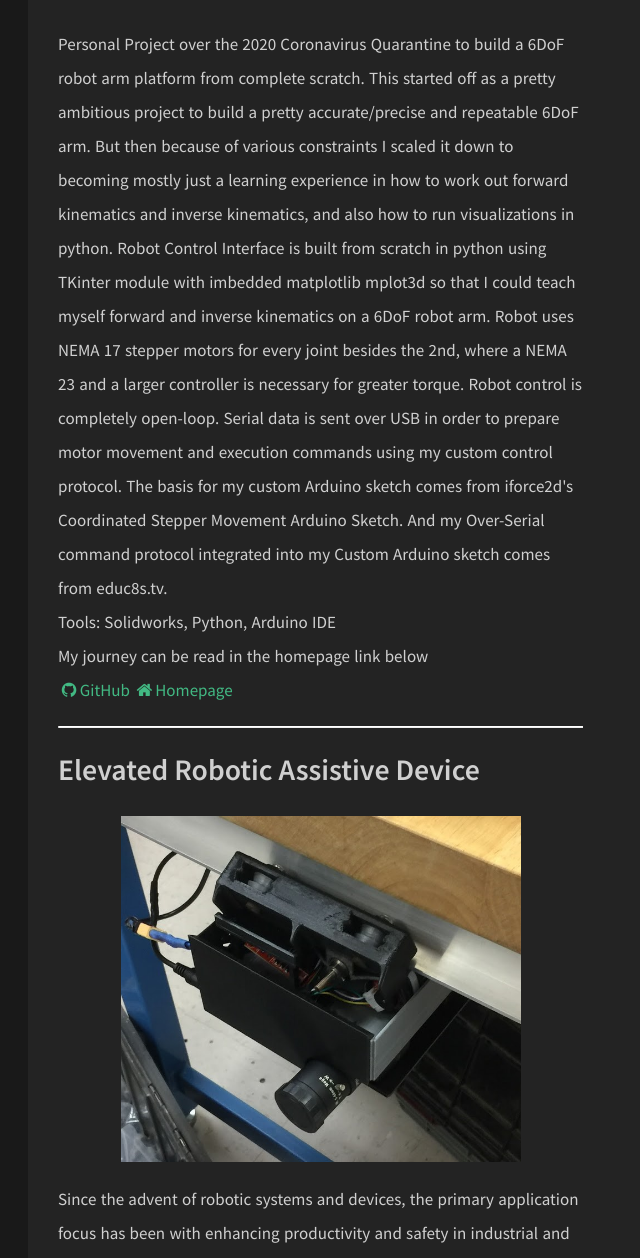
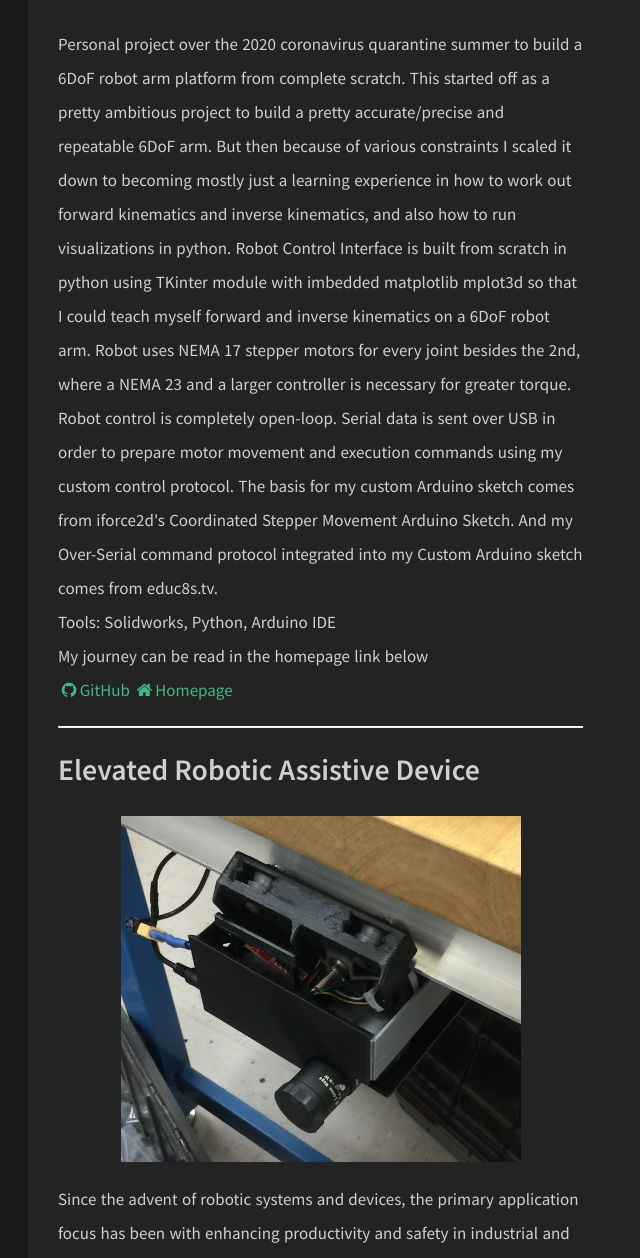
Before and after one commit to uynitsuj/uynitsuj.github.io, a Jekyll site: the page built from about.html, in a window 1280 px wide, cut to the strip 1580-2838 px from the top of the page. Shown: the whole strip, without its empty margins (292-932 px from the left). Built offline with Jekyll 4.4.1, drawn with Linux system fonts in a browser that asks for light colours; nearby versions of some CDN libraries.

Commit message:
project desc update

```diff
--- a/_data/index/projects.yml
+++ b/_data/index/projects.yml
@@ -1,5 +1,5 @@
 - name: 6DoF 3D-Printed Robotic Arm
-  descr: "Personal Project over the 2020 Coronavirus Quarantine to build a 6DoF robot arm platform from complete scratch. This started off as a pretty ambitious project to build a pretty accurate/precise and repeatable 6DoF arm. But then because of various constraints I scaled it down to becoming mostly just a learning experience in how to work out forward kinematics and inverse kinematics, and also how to run visualizations in python. Robot Control Interface is built from scratch in python using TKinter module with imbedded matplotlib mplot3d so that I could teach myself forward and inverse kinematics on a 6DoF robot arm. Robot uses NEMA 17 stepper motors for every joint besides the 2nd, where a NEMA 23 and a larger controller is necessary for greater torque. Robot control is completely open-loop. Serial data is sent over USB in order to prepare motor movement and execution commands using my custom control protocol. The basis for my custom Arduino sketch comes from iforce2d's Coordinated Stepper Movement Arduino Sketch. And my Over-Serial command protocol integrated into my Custom Arduino sketch comes from educ8s.tv. <br>Tools: Solidworks, Python, Arduino IDE <br>My journey can be read in the homepage link below"
+  descr: "Personal project over the 2020 coronavirus quarantine summer to build a 6DoF robot arm platform from complete scratch. This started off as a pretty ambitious project to build a pretty accurate/precise and repeatable 6DoF arm. But then because of various constraints I scaled it down to becoming mostly just a learning experience in how to work out forward kinematics and inverse kinematics, and also how to run visualizations in python. Robot Control Interface is built from scratch in python using TKinter module with imbedded matplotlib mplot3d so that I could teach myself forward and inverse kinematics on a 6DoF robot arm. Robot uses NEMA 17 stepper motors for every joint besides the 2nd, where a NEMA 23 and a larger controller is necessary for greater torque. Robot control is completely open-loop. Serial data is sent over USB in order to prepare motor movement and execution commands using my custom control protocol. The basis for my custom Arduino sketch comes from iforce2d's Coordinated Stepper Movement Arduino Sketch. And my Over-Serial command protocol integrated into my Custom Arduino sketch comes from educ8s.tv. <br>Tools: Solidworks, Python, Arduino IDE <br>My journey can be read in the homepage link below"
   image: ezgif-4-f28f910a4123.gif
   github: https://github.com/uynitsuj/Open6R_ARM
   website: https://uynitsuj.github.io/articles/2020-08/what-an-incoming-umich-eecs-freshman-is-doing-to-stay-sharp-during-quarantine
```
